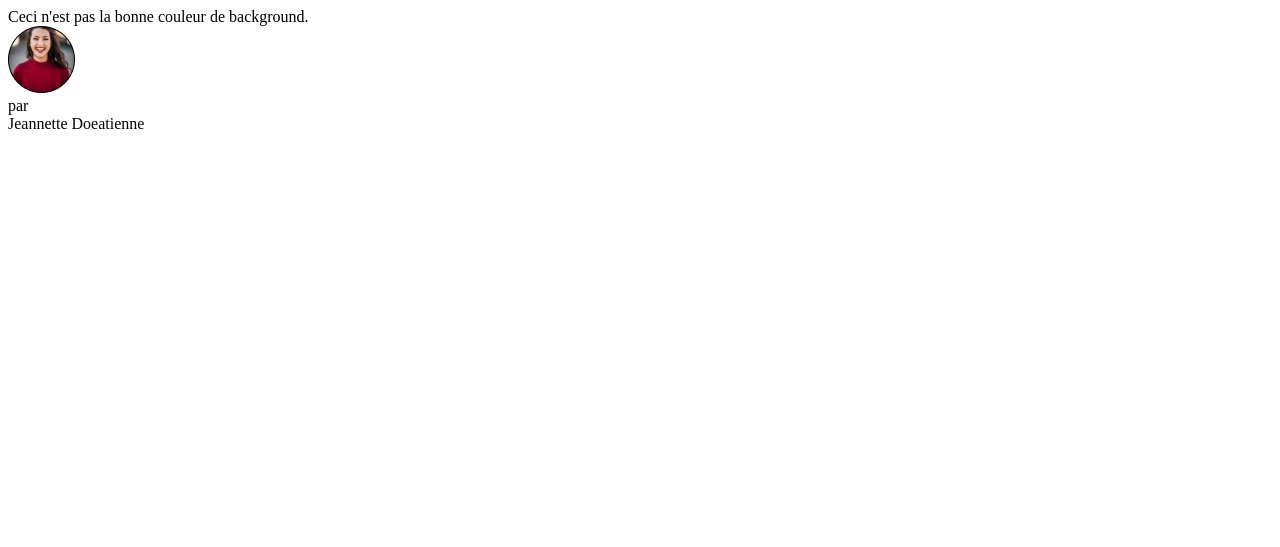
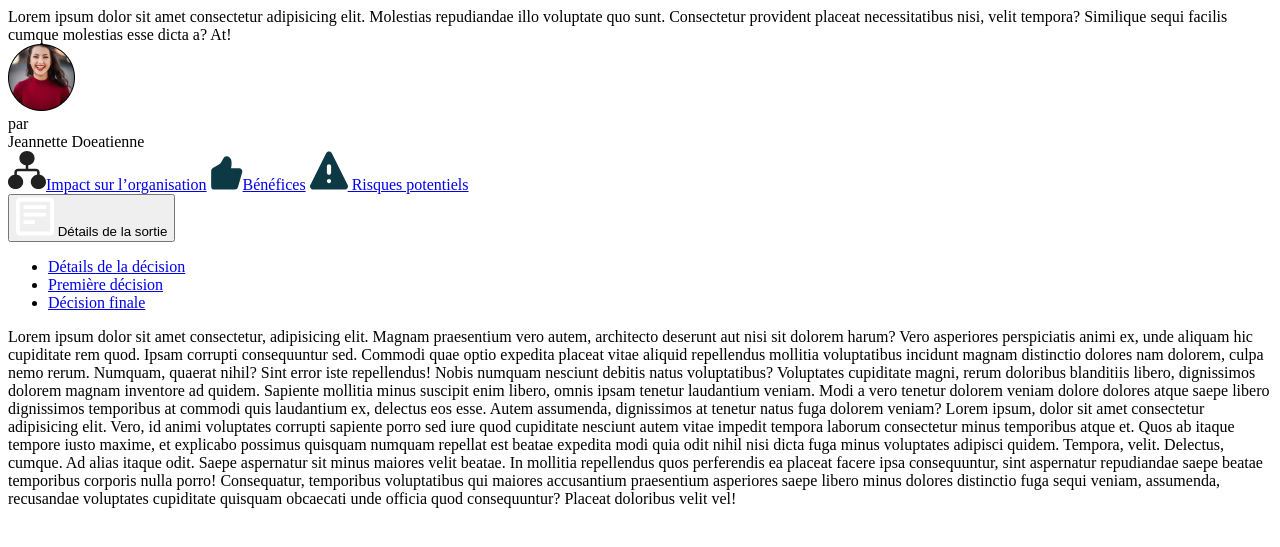
Before and after one commit to WildCodeSchool/202209-orleans-php-project-makesense, a Symfony app: template templates/decisions/decisionPage.html.twig in a window 1280 px wide. Shown: the top 547 px of the page. Run offline with Twig, Linux system fonts and the light colour scheme; the template is opened without the code that fills it, so the values that code supplies are empty; some libraries are stand-ins or nearby versions.

Commit message:
added the selection bar and the dropdown for the different section of a decision

```diff
--- a/templates/decisions/decisionPage.html.twig
+++ b/templates/decisions/decisionPage.html.twig
@@ -5,14 +5,54 @@
 
 {% block body %}
 
-	<div class="container bg-info py-5 rounded-4 mt-5">
+	<div class="container py-5 rounded-4 mt-5 mb-5 bg-start-decision">
 		<div class="row py-3">
-			<div class="text-secondary text-uppercase fw-bolder fs-4 col-md-8 text-center">Ceci n'est pas la bonne couleur de background.</div>
+			<div class="text-secondary text-uppercase fw-bolder fs-4 col-md-8 text-center">Lorem ipsum dolor sit amet consectetur adipisicing elit. Molestias repudiandae illo voluptate quo sunt. Consectetur provident placeat necessitatibus nisi, velit tempora? Similique sequi facilis cumque molestias esse dicta a? At!</div>
 
-			<div class="col-md-4 text-white d-flex">
-				<img class="mx-2 h-75" src="{{ asset('build/images/Jeanne.png') }}" alt="">
-				<div class="mx-2 py-2">par</div>
-				<div class="text-uppercase fw-bold py-2">Jeannette Doeatienne</div>
+			<div class="col-md-4 text-white d-flex pt-4">
+				<img class="mx-2 pictureCreator" src="{{ asset('build/images/Jeanne.png') }}" alt="">
+				<div class="ms-2 py-3 pe-2">par</div>
+				<div class="text-uppercase fw-bold py-3">Jeannette Doeatienne</div>
+			</div>
+		</div>
+	</div>
+
+	<div>
+		<div class="container">
+
+			<div class="border border-2 border-dark rounded-4 d-flex col-md-8 py-2 ps-4 fw-bolder fs-5 mb-1">
+				<a href="#" class="border-end px-3 m-0 text-decoration-none"><img class="me-3" src="{{ asset('build/images/Vectororga.svg') }}" alt="">Impact sur l’organisation</a>
+				<a href="#" class="border-end px-3 m-0 text-decoration-none pt-1"><img class="me-3" src="{{ asset('build/images/Vectorthumbup.svg') }}" alt="">Bénéfices</a>
+				<a href="#" class="px-3 m-0 text-decoration-none"><img class="me-3" src="{{ asset('build/images/Vectorrisk.svg') }}" alt="">
+					Risques potentiels</a>
+			</div>
+			<div class="row py-5 rounded-4 bg-start-decision">
+				<div class="dropdown">
+					<button class="btn btn-primary dropdown-toggle fs-4 rounded-4 ms-4 border-white p-3" type="button" data-bs-toggle="dropdown" aria-expanded="false">
+						<img class="me-3" src="{{ asset('build/images/decisiontxt.svg') }}" alt="">
+						Détails de la sortie
+					</button>
+					<ul class="dropdown-menu px-5 bg-primary">
+						<li>
+							<a class="dropdown-item text-white" href="#">Détails de la décision</a>
+						</li>
+						<li>
+							<a class="dropdown-item text-white" href="#">Première décision</a>
+						</li>
+						<li>
+							<a class="dropdown-item text-white" href="#">Décision finale</a>
+						</li>
+					</ul>
+				</div>
+				<div class="text-white p-5">Lorem ipsum dolor sit amet consectetur, adipisicing elit. Magnam praesentium vero autem, architecto deserunt aut nisi sit dolorem harum? Vero asperiores perspiciatis animi ex, unde aliquam hic cupiditate rem quod.
+										    Ipsam corrupti consequuntur sed. Commodi quae optio expedita placeat vitae aliquid repellendus mollitia voluptatibus incidunt magnam distinctio dolores nam dolorem, culpa nemo rerum. Numquam, quaerat nihil? Sint error iste repellendus!
+										    Nobis numquam nesciunt debitis natus voluptatibus? Voluptates cupiditate magni, rerum doloribus blanditiis libero, dignissimos dolorem magnam inventore ad quidem. Sapiente mollitia minus suscipit enim libero, omnis ipsam tenetur laudantium veniam.
+										    Modi a vero tenetur dolorem veniam dolore dolores atque saepe libero dignissimos temporibus at commodi quis laudantium ex, delectus eos esse. Autem assumenda, dignissimos at tenetur natus fuga dolorem veniam?
+					                        Lorem ipsum, dolor sit amet consectetur adipisicing elit. Vero, id animi voluptates corrupti sapiente porro sed iure quod cupiditate nesciunt autem vitae impedit tempora laborum consectetur minus temporibus atque et.
+					                        Quos ab itaque tempore iusto maxime, et explicabo possimus quisquam numquam repellat est beatae expedita modi quia odit nihil nisi dicta fuga minus voluptates adipisci quidem. Tempora, velit. Delectus, cumque.
+					                        Ad alias itaque odit. Saepe aspernatur sit minus maiores velit beatae. In mollitia repellendus quos perferendis ea placeat facere ipsa consequuntur, sint aspernatur repudiandae saepe beatae temporibus corporis nulla porro!
+					                        Consequatur, temporibus voluptatibus qui maiores accusantium praesentium asperiores saepe libero minus dolores distinctio fuga sequi veniam, assumenda, recusandae voluptates cupiditate quisquam obcaecati unde officia quod consequuntur? Placeat doloribus velit vel!
+                 </div>
 			</div>
 		</div>
 	</div>
```
Also changed, not shown: assets/styles/_decision.scss (+8 -0 lines), assets/images/Vectororga.svg (added), assets/images/Vectorrisk.svg (added), assets/images/Vectorthumbup.svg (added), assets/images/decisiontxt.svg (added).
